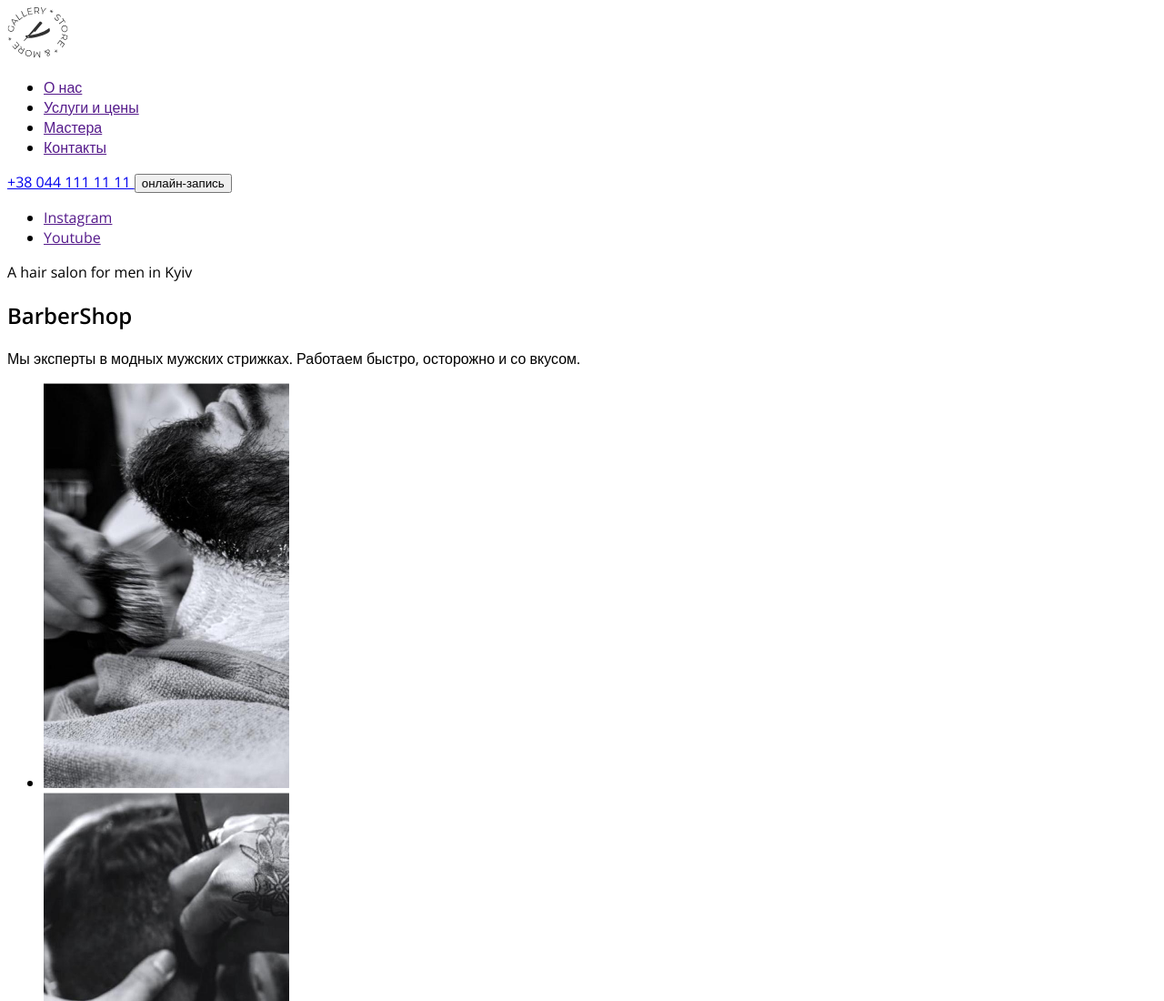
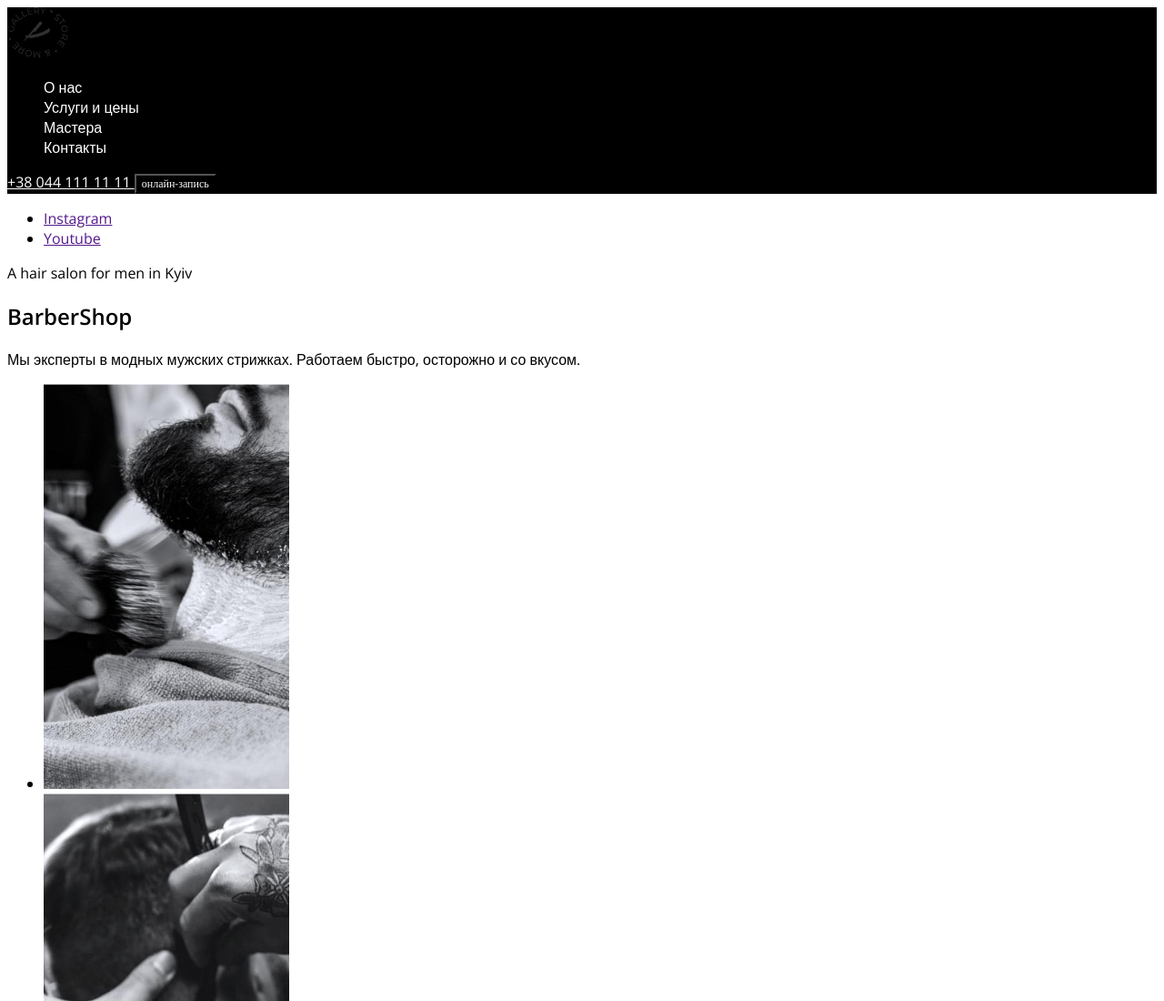
Before and after one commit to nebesniu/barbershop, a plain HTML site: page index.html in a window 1280 px wide. Shown: the top 1100 px of the page at 91% size. Drawn offline with nearby package versions, Linux system fonts and the light colour scheme.

Commit message:
add class

```diff
--- a/css/styles.css
+++ b/css/styles.css
@@ -7,7 +7,40 @@
   --second-text-color: #9da4bd;
 }
 
+/* сброс */
+.link {
+  text-decoration: none;
+}
+
+.list {
+  list-style: none;
+}
+
 body {
-  background: var(--first-title-color);
+  background: var(--primyri-white-color);
   font-family: 'open sans', sans-serif;
 }
+/* header */
+
+.page-header {
+  background-color: #000000;
+}
+
+.nav-list-link {
+  color: var(--primyri-white-color);
+}
+
+.contacts-link {
+  color: var(--primyri-white-color);
+}
+
+.btn {
+  font-family: 'open sans';
+  font-style: 600;
+  font-size: 12px;
+  line-height: 16px;
+}
+.first-btn {
+  color: var(--primyri-white-color);
+  background-color: #000000;
+}
--- a/index.html
+++ b/index.html
@@ -15,23 +15,24 @@
 </head>
 
 <body>
-  <header>
-    <nav>
-      <a href="/">
-        <img src="./image/logo.svg" alt="логотип компании">
+  <header class="page-header">
+    <nav class="header-nav">
+      <a href="/" class="nav-link">
+        <img src="./image/logo.svg" alt="логотип компании" class="logo">
+
       </a>
 
-      <ul>
-        <li><a href="">О нас</a></li>
-        <li><a href="">Услуги и цены</a></li>
-        <li><a href="">Мастера</a></li>
-        <li><a href="">Контакты</a></li>
+      <ul class="nav-list  list">
+        <li class="nav-item"><a href="" class="link nav-list-link">О нас</a></li>
+        <li class="nav-item"><a href="" class="link nav-list-link">Услуги и цены</a></li>
+        <li class="nav-item"><a href="" class="link nav-list-link">Мастера</a></li>
+        <li class="nav-item"><a href="" class="link nav-list-link">Контакты</a></li>
       </ul>
     </nav>
 
-    <div>
-      <a href="tel:+380441111111"> +38 044 111 11 11 </a>
-      <button type="button">онлайн-запись</button>
+    <div class="contacts">
+      <a href="tel:+380441111111" class="contacts-link"> +38 044 111 11 11 </a>
+      <button type="button" class="btn first-btn">онлайн-запись</button>
     </div>
   </header>
   <main>
```
